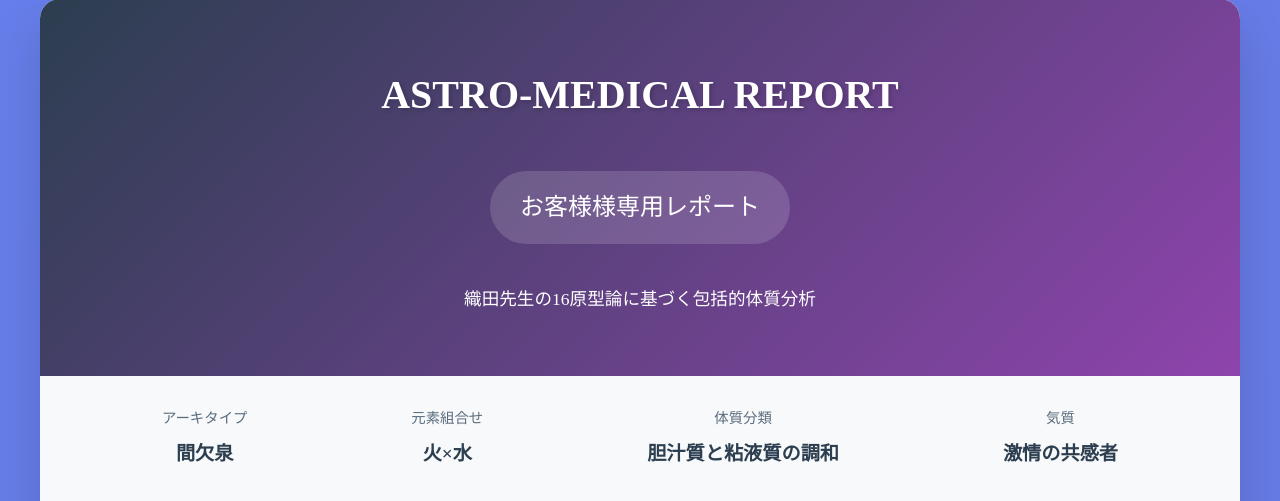
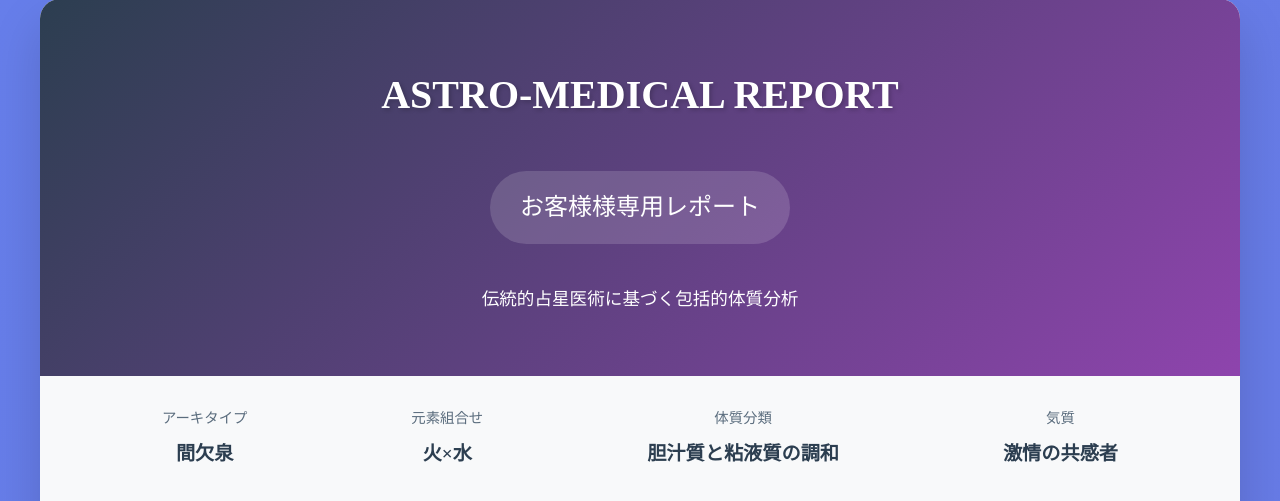
Before and after one commit to francedirectjp-art/astro-medical-system-s, a Flask app: page /detailed_report in a window 1280 px wide. Shown: the part 21-522 px from the top of the page. Run offline with Flask 3, Linux system fonts and the light colour scheme.

Commit message:
Update detailed_report_enhanced.html

```diff
--- a/templates/detailed_report_enhanced.html
+++ b/templates/detailed_report_enhanced.html
@@ -227,7 +227,7 @@
         <div class="report-header">
             <h1 class="report-title">ASTRO-MEDICAL REPORT</h1>
             <div class="personal-name">{{ name }}様専用レポート</div>
-            <p style="margin-top: 20px; font-size: 1.1em;">織田先生の16原型論に基づく包括的体質分析</p>
+            <p style="margin-top: 20px; font-size: 1.1em;">伝統的占星医術に基づく包括的体質分析</p>
         </div>
 
         <!-- メタ情報 -->
```
